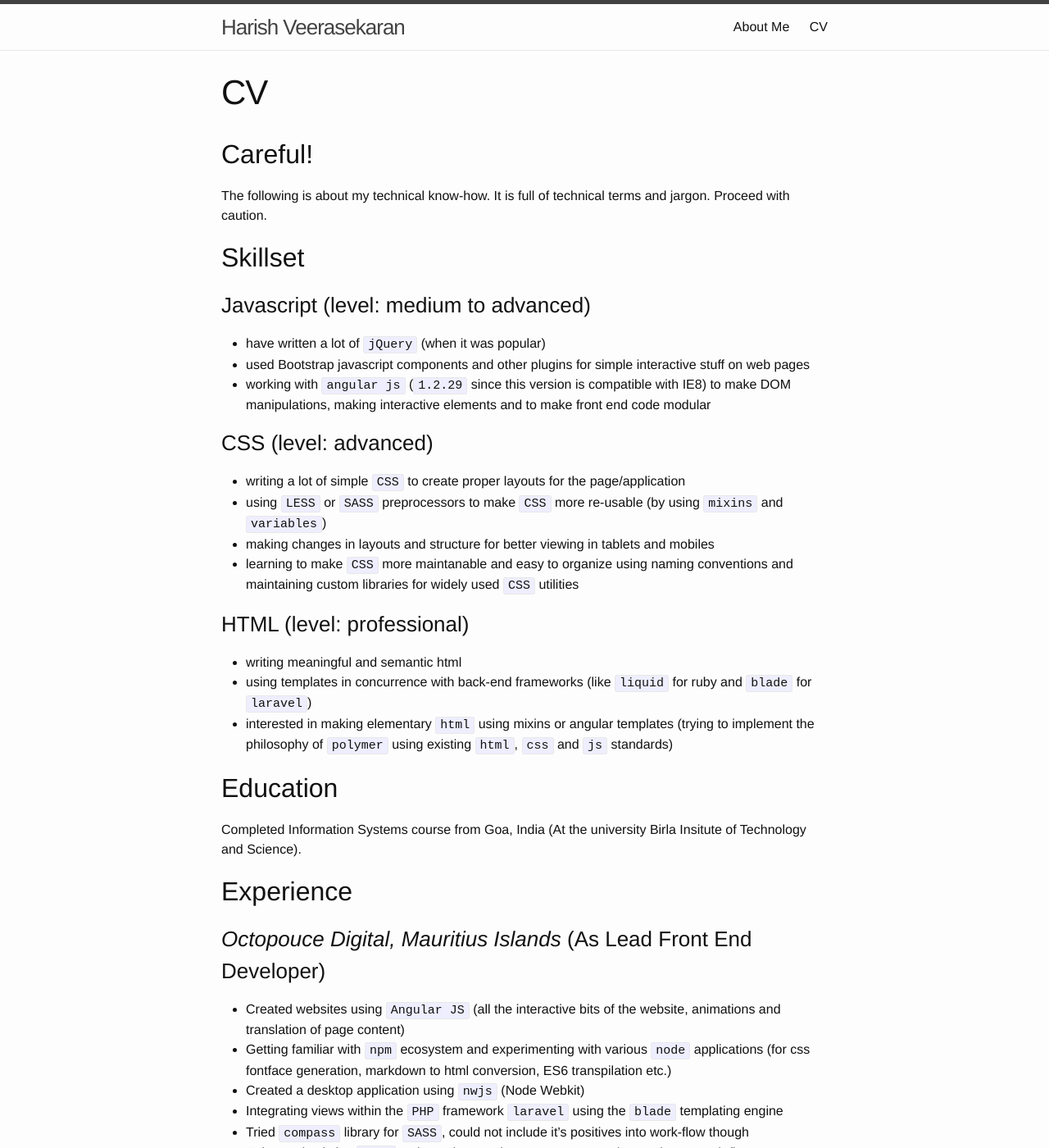
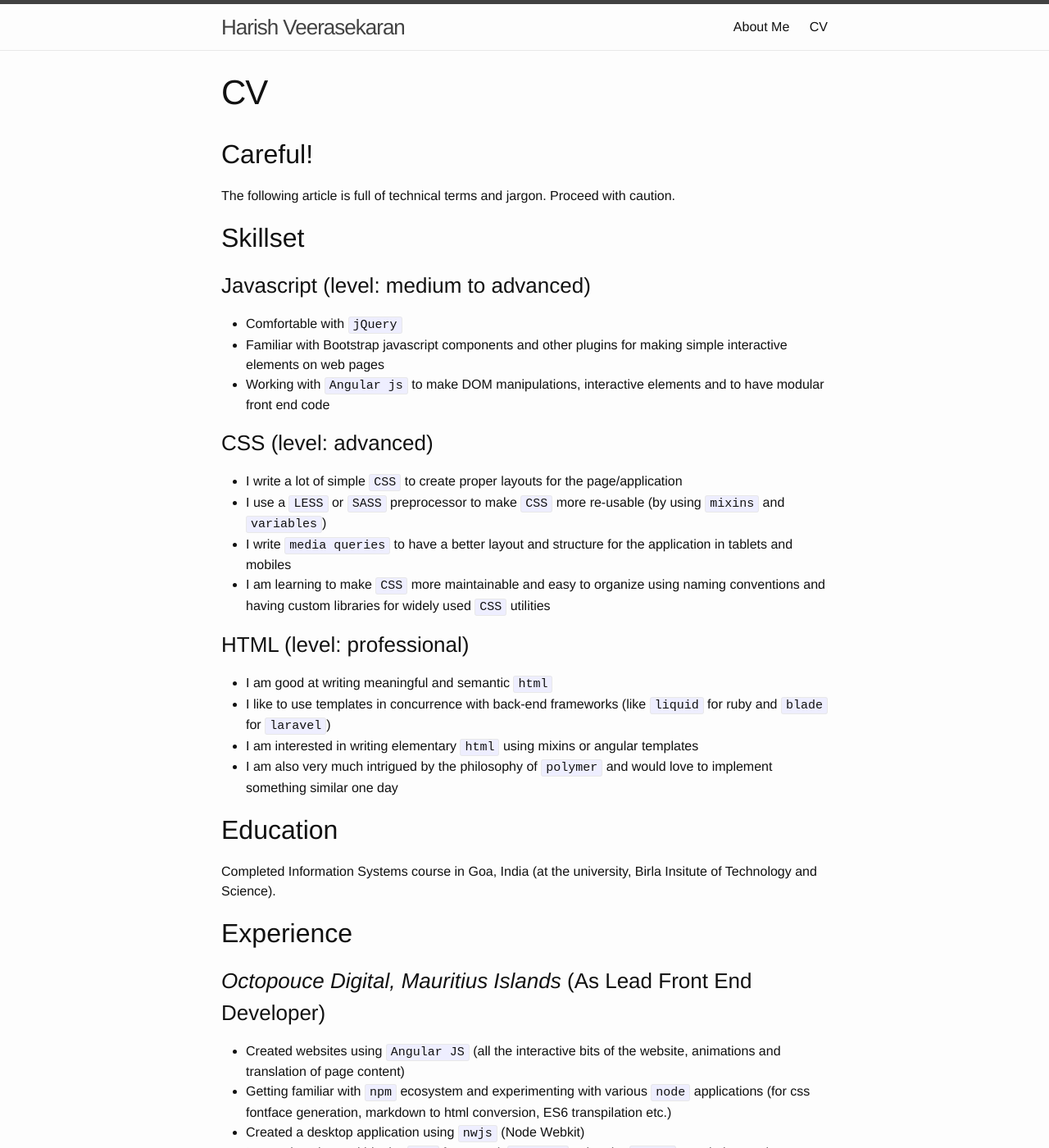
Before and after one commit to blenderous/blenderous.github.io, a Jekyll site: the page built from cv.md, in a window 1280 px wide and 1400 px high. Shown: the whole window at 82% size. Built offline with Jekyll 4.4.1, drawn with Linux system fonts in a browser that asks for light colours; some of the changed text lies outside the part shown.

Commit message:
added CV

```diff
--- a/cv.md
+++ b/cv.md
@@ -6,32 +6,33 @@ permalink: /cv/
 
 ## Careful!
 
-The following is about my technical know-how. It is full of technical terms and jargon. Proceed with caution.
+The following article is full of technical terms and jargon. Proceed with caution.
 
 ## Skillset
 
 ### Javascript (level: medium to advanced)
 
-- have written a lot of `jQuery` (when it was popular)
-- used Bootstrap javascript components and other plugins for simple interactive stuff on web pages
-- working with `angular js` (`1.2.29` since this version is compatible with IE8) to make DOM manipulations, making interactive elements and to make front end code modular
+- Comfortable with `jQuery`
+- Familiar with Bootstrap javascript components and other plugins for making simple interactive elements on web pages
+- Working with `Angular js` to make DOM manipulations, interactive elements and to have modular front end code
 
 ### CSS (level: advanced)
 
-- writing a lot of simple `CSS` to create proper layouts for the page/application
-- using `LESS` or `SASS` preprocessors to make `CSS` more re-usable (by using `mixins` and `variables`)
-- making changes in layouts and structure for better viewing in tablets and mobiles
-- learning to make `CSS` more maintanable and easy to organize using naming conventions and maintaining custom libraries for widely used `CSS` utilities
+- I write a lot of simple `CSS` to create proper layouts for the page/application
+- I use a `LESS` or `SASS` preprocessor to make `CSS` more re-usable (by using `mixins` and `variables`)
+- I write `media queries` to have a better layout and structure for the application in tablets and mobiles
+- I am learning to make `CSS` more maintainable and easy to organize using naming conventions and having custom libraries for widely used `CSS` utilities
 
 ### HTML (level: professional)
 
-- writing meaningful and semantic html
-- using templates in concurrence with back-end frameworks (like `liquid` for ruby and `blade` for `laravel`)
-- interested in making elementary `html` using mixins or angular templates (trying to implement the philosophy of `polymer` using existing `html`, `css` and `js` standards)
+- I am good at writing meaningful and semantic `html`
+- I like to use templates in concurrence with back-end frameworks (like `liquid` for ruby and `blade` for `laravel`)
+- I am interested in writing elementary `html` using mixins or angular templates
+- I am also very much intrigued by the philosophy of `polymer` and would love to implement something similar one day
 
 ## Education
 
-Completed Information Systems course from Goa, India (At the university Birla Insitute of Technology and Science).
+Completed Information Systems course in Goa, India (at the university, Birla Insitute of Technology and Science).
 
 ## Experience
 
@@ -63,4 +65,4 @@ Completed Information Systems course from Goa, India (At the university Birla In
 ### *TransGraph, Hyderabad, India* (As Intern)
 - Created `html` forms for internal applications
 - Created simple UI using `jQuery UI`
-- Integrated `html` views with business logic written in C#
+- Integrated `html` views with business logic written in `C#`
```
Also changed, not shown: other parts of cv.md (+2 -1 lines).
